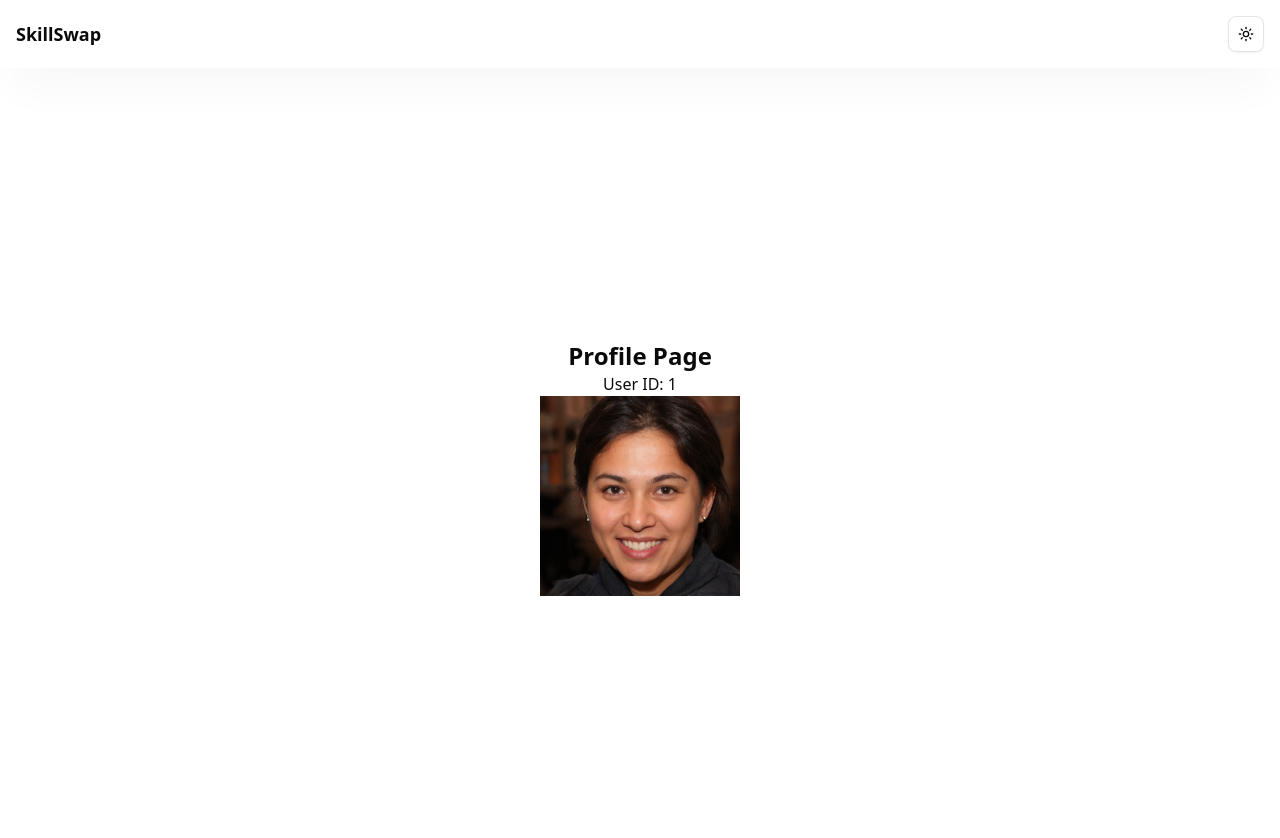
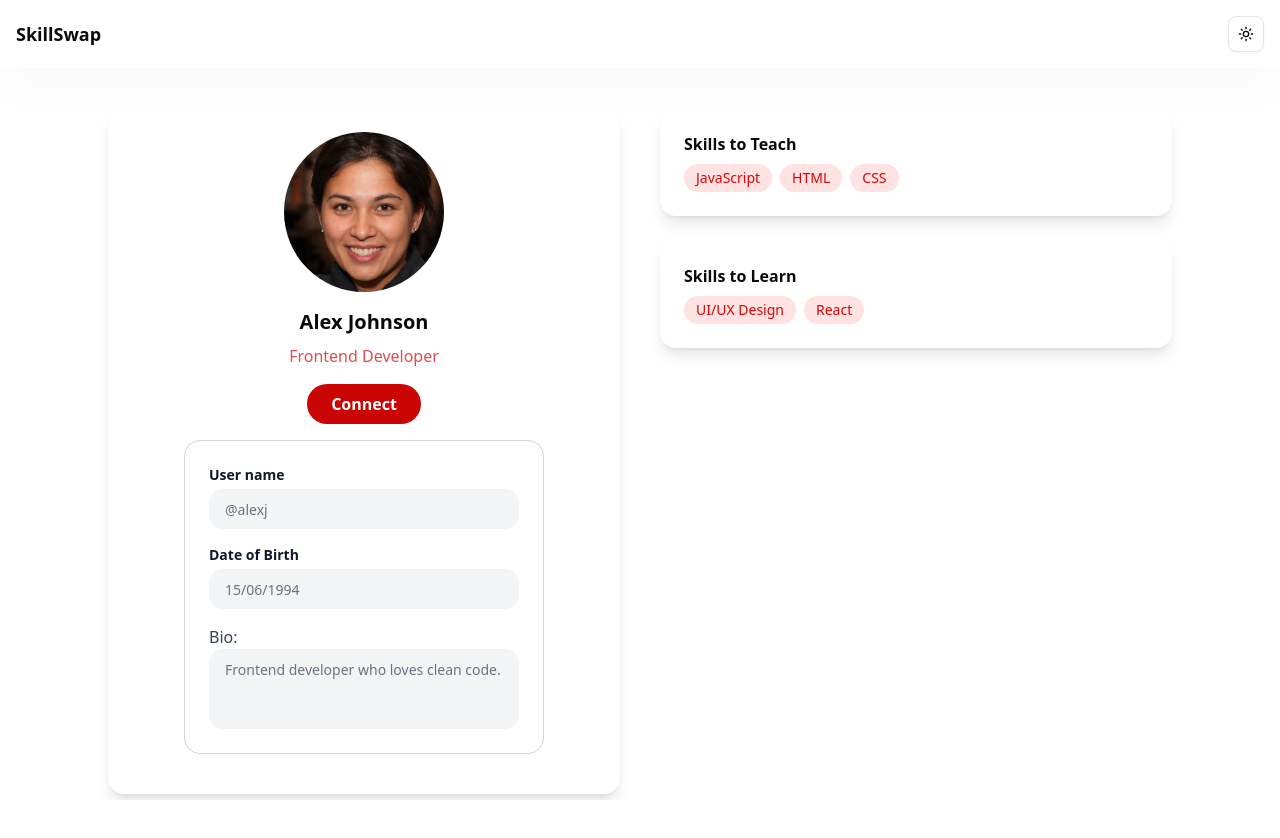
Before and after one commit to lpun-majessica/skill-swap, a Next.js app: page /user/1 in a window 1280 px wide. Shown: the top 838 px of the page. After the commit the page ends 800 px from the top, so only its background shows below. Built offline with nearby package versions, Linux system fonts and the light colour scheme.

Commit message:
feat(user/[id]): add skill display and user details components

```diff
--- a/src/app/user/[id]/page.js
+++ b/src/app/user/[id]/page.js
@@ -1,18 +1,31 @@
-import Image from "next/image";
+import userData from '@/lib/data/users.json';
+import SkillDisplay from '@/components/profile/SkillDisplay';
+import UserDetails from '@/components/profile/UserDetails';
 
-export default async function ProfilePage({ params }) {
-  const { id } = await params;
+function formatDate(dateStr) {
+  const date = new Date(dateStr);
+  return date.toLocaleDateString('en-GB');
+}
+
+export default async function UserProfile(props) { //Nextjs 15 yêu cầu
+  const params = await props.params;
+  const userId = parseInt(params.id);
+  const user = userData.find((u) => u.id === userId);
+
+  if (!user) {
+    return <div className="text-center mt-10 text-red-600">User not found</div>;
+  }
 
   return (
-    <div className="flex flex-col items-center justify-center min-h-screen py-2">
-      <h1 className="text-2xl font-bold">Profile Page</h1>
-      <p>User ID: {id}</p>
-      <Image
-        src={`/pfp/${id}.jpeg`}
-        width={200}
-        height={200}
-        alt="User profile picture"
-      />
+    <div className="flex justify-center gap-10 mt-10 flex-wrap">
+      {/* Left: user details */}
+      <UserDetails user={user} isEditable={false} />
+
+      {/* Right: skills */}
+      <div className="flex flex-col gap-6">
+        <SkillDisplay title="Skills to Teach" skills={user.teach} />
+        <SkillDisplay title="Skills to Learn" skills={user.learn} />
+      </div>
     </div>
   );
 }
--- /dev/null
+++ b/src/components/profile/SkillDisplay.jsx
@@ -0,0 +1,17 @@
+export default function SkillDisplay({ title, skills }) {
+    return (
+      <div className="w-lg bg-white p-6 rounded-2xl shadow-lg">
+        <h3 className="font-semibold mb-2">{title}</h3>
+        <div className="flex flex-wrap gap-2">
+          {skills.map((skill) => (
+            <div
+              key={skill}
+              className="bg-red-100 text-ss-red-505 px-3 py-1 rounded-full text-sm"
+            >
+              {skill}
+            </div>
+          ))}
+        </div>
+      </div>
+    );
+  }
--- /dev/null
+++ b/src/components/profile/UserDetails.jsx
@@ -0,0 +1,58 @@
+import Image from 'next/image';
+
+const formatDate = (dateString) => {
+  const date = new Date(dateString);
+  return date.toLocaleDateString("en-GB");
+};
+
+const UserDetails = ({ user, isEditable = true }) => {
+  return (
+    <div className="bg-white rounded-2xl shadow-lg p-6 flex flex-col items-center w-lg h-fit">
+      <Image src={`/pfp/${user.id}.jpeg`} alt="Avatar" width={160} height={160} className="rounded-full" />
+      <h2 className="text-xl font-bold mt-4">{user.fullname}</h2>
+      <h4 className="text-ss-red-444 text-base mt-2">{user.job}</h4>
+      {!isEditable && (
+        <button className="font-semibold text-ss-light-FFF mt-4 px-6 py-2 bg-ss-red-404 rounded-full hover:bg-ss-light-777 hover:text-ss-black-717">
+          Connect
+        </button>
+      )}
+      <div className=" border border-gray-300 rounded-2xl p-6 flex flex-col items-center my-4 w-90">
+        <div className="flex flex-col gap-4 w-full">
+          {/* Username */}
+          <div>
+            <p className="text-sm font-semibold text-gray-900 mb-1">User name</p>
+            <div className="bg-gray-100 rounded-xl px-4 py-2">
+              <span className="text-gray-500 text-sm">@{user.username}</span>
+            </div>
+          </div>
+
+          {/* Date of Birth */}
+          <div>
+            <p className="text-sm font-semibold text-gray-900 mb-1">Date of Birth</p>
+            <div className="bg-gray-100 rounded-xl px-4 py-2 ">
+              <span className="text-gray-500 text-sm">{formatDate(user.dob)}</span>
+            </div>
+          </div>
+
+          {/* Bio */}
+          <div>
+          <p className="font-medium text-gray-700 ">Bio:</p>
+          <div className="bg-gray-100 rounded-xl px-4 py-2 h-20">
+              <span className="text-gray-500 text-sm">{user.bio}</span>
+            </div>
+          </div>
+
+        </div>
+
+      </div>
+
+      {isEditable && (
+        <button className="mt-2 px-4 py-2 bg-gray-300 rounded hover:bg-ss-red-404 hover:text-ss-light-FFF">
+          Edit profile
+        </button>
+      )}
+    </div>
+  );
+};
+
+export default UserDetails;
```
